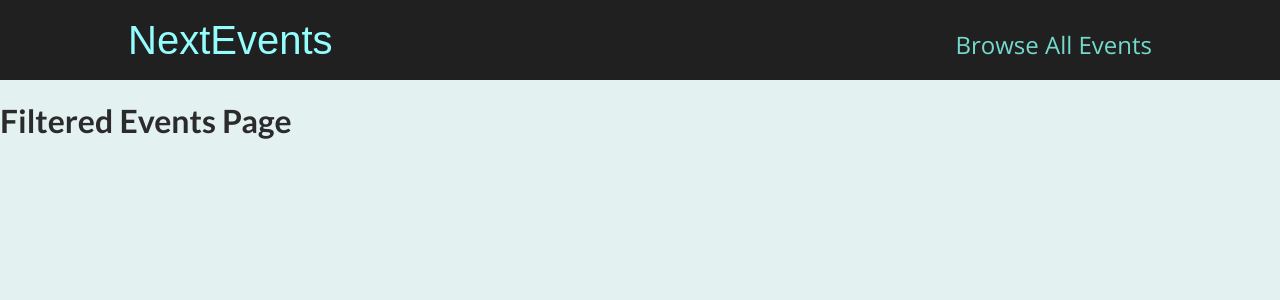
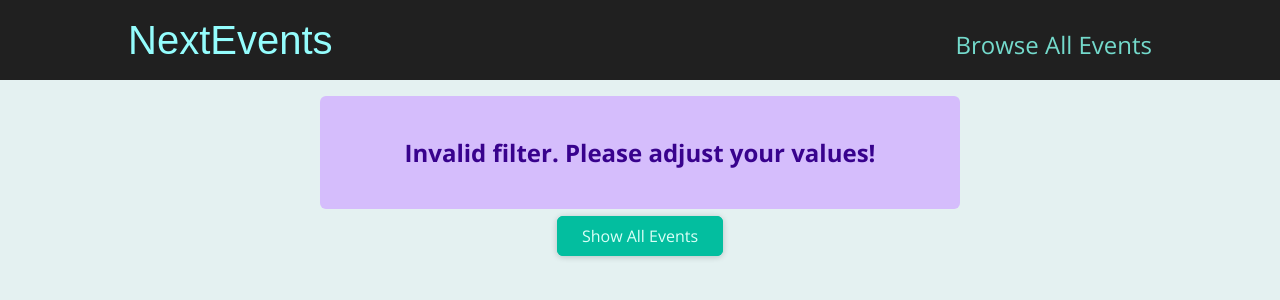
Before and after one commit to manhcuongdtbk/nextjs-basic-file-based-routing-practice, a Next.js app: page /events/e2 in a window 1280 px wide. Shown: the top 300 px of the page. Built offline with nearby package versions, Linux system fonts and the light colour scheme.

Commit message:
Showing filtered events on filtered events page

```diff
--- /dev/null
+++ b/components/results-title/results-title.js
@@ -0,0 +1,20 @@
+import Button from '../ui/button'
+import classes from './results-title.module.css'
+
+function ResultsTitle(props) {
+  const {date} = props
+
+  const humanReadableDate = new Date(date).toLocaleDateString('en-US', {
+    month: 'long',
+    year: 'numeric',
+  })
+
+  return (
+    <section className={classes.title}>
+      <h1>Events in {humanReadableDate}</h1>
+      <Button link='/events'>Show all events</Button>
+    </section>
+  )
+}
+
+export default ResultsTitle
--- /dev/null
+++ b/components/results-title/results-title.module.css
@@ -0,0 +1,6 @@
+.title {
+  margin: 2rem auto;
+  width: 90%;
+  max-width: 40rem;
+  text-align: center;
+}
--- /dev/null
+++ b/components/ui/error-alert/error-alert.js
@@ -0,0 +1,7 @@
+import classes from './error-alert.module.css'
+
+function ErrorAlert(props) {
+  return <div className={classes.alert}>{props.children}</div>
+}
+
+export default ErrorAlert
--- /dev/null
+++ b/components/ui/error-alert/error-alert.module.css
@@ -0,0 +1,12 @@
+.alert {
+  margin: 1rem auto;
+  padding: 1rem 2rem;
+  width: 90%;
+  max-width: 40rem;
+  background-color: #d5bdfc;
+  color: #38028d;
+  font-weight: bold;
+  font-size: 1.5rem;
+  text-align: center;
+  border-radius: 6px;
+}
--- a/pages/events/[...slug].js
+++ b/pages/events/[...slug].js
@@ -1,8 +1,68 @@
-function FilteredEventsPage() {
+import {getFilteredEvents} from "../../dummy-data"
+import {useRouter} from "next/router"
+import EventList from "../../components/events/event-list"
+import ResultsTitle from "../../components/results-title/results-title"
+import {Fragment} from "react"
+import Button from "../../components/ui/button"
+import ErrorAlert from "../../components/ui/error-alert/error-alert"
+
+function FilteredEventsPage(props) {
+  const router = useRouter()
+  const filterData = router.query.slug
+
+  if (!filterData) {
+    return (
+      <p className="center">Loading...</p>
+    )
+  }
+
+  const filteredYear = filterData[0]
+  const filteredMonth = filterData[1]
+  const numYear = +filteredYear
+  const numMonth = +filteredMonth
+
+  if (
+    isNaN(numYear) ||
+    isNaN(numMonth) ||
+    numYear < 2021 ||
+    numYear > 2030 ||
+    numMonth < 1 ||
+    numMonth > 12
+  ) {
+    return (
+      <Fragment>
+        <ErrorAlert>
+          <p>Invalid filter. Please adjust your values!</p>
+        </ErrorAlert>
+        <div className="center">
+          <Button link="/events">Show All Events</Button>
+        </div>
+      </Fragment>
+    )
+  }
+
+  const filteredEvents = getFilteredEvents({year: numYear, month: numMonth})
+
+  if (!filteredEvents || filteredEvents.length === 0) {
+    return (
+      <Fragment>
+        <ErrorAlert>
+          <p>No events found for the chosen filter!</p>
+        </ErrorAlert>
+        <div className="center">
+          <Button link="/events">Show All Events</Button>
+        </div>
+      </Fragment>
+    )
+  }
+
+  const date = new Date(numYear, numMonth - 1)
+
   return (
-    <div>
-      <h1>Filtered Events Page</h1>
-    </div>
+    <Fragment>
+      <ResultsTitle date={date}/>
+      <EventList items={filteredEvents}/>
+    </Fragment>
   )
 }
 
```
Also changed, not shown: pages/events/[eventId].js (+14 -3 lines).
